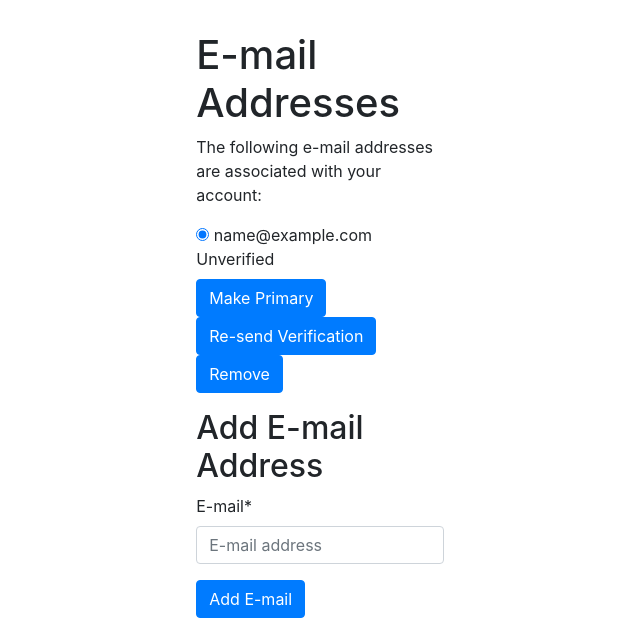
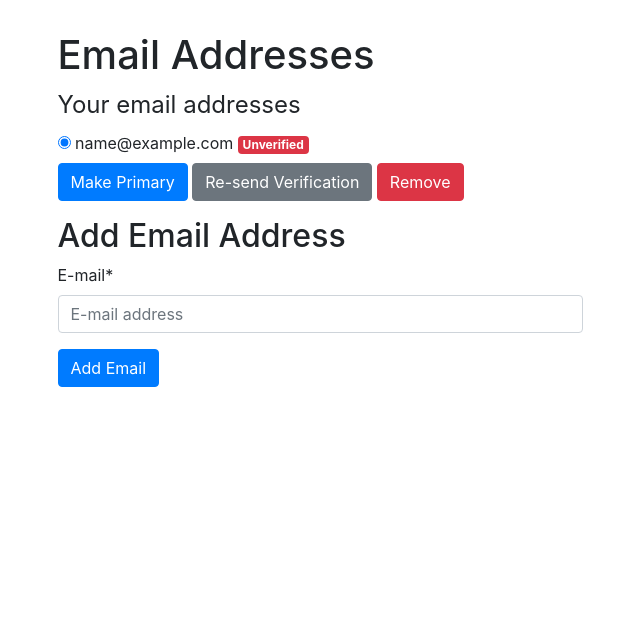
Before and after one commit to mrklees/acm-placement-app, a Django app: page /accounts/email/ in a window 1280 px wide. Shown: the part 167-800 px from the top of the page, without its empty margins (320-960 px from the left). Run offline with Django 3.2, Linux system fonts and the light colour scheme; the visitor is signed in with stand-in values (Sample User, id 1); data comes from the database, SQL or seed files in the repository; some libraries are stand-ins or nearby versions.

Commit message:
Small UI improvements on accounts side

```diff
--- a/acm_placement_app/templates/account/base.html
+++ b/acm_placement_app/templates/account/base.html
@@ -3,7 +3,8 @@
 
 {% block content %}
 <div class="row">
-  <div class="col-md-6 offset-md-3">
+{#  <div class="col-md-6 offset-md-3">#}
+  <div class="col-md-12">
     {% block inner %}{% endblock %}
   </div>
 </div>
--- a/acm_placement_app/templates/account/email.html
+++ b/acm_placement_app/templates/account/email.html
@@ -1,4 +1,3 @@
-
 {% extends "account/base.html" %}
 
 {% load i18n %}
@@ -7,15 +6,13 @@
 {% block head_title %}{% trans "Account" %}{% endblock %}
 
 {% block inner %}
-<h1>{% trans "E-mail Addresses" %}</h1>
+<h1>{% trans "Email Addresses" %}</h1>
 
 {% if user.emailaddress_set.all %}
-<p>{% trans 'The following e-mail addresses are associated with your account:' %}</p>
-
 <form action="{% url 'account_email' %}" class="email_list" method="post">
 {% csrf_token %}
 <fieldset class="blockLabels">
-
+  <legend>Your email addresses</legend>
   {% for emailaddress in user.emailaddress_set.all %}
 <div class="radio">
   <label for="email_radio_{{forloop.counter}}" class="{% if emailaddress.primary %}primary_email{%endif%}">
@@ -24,36 +21,36 @@
 
     {{ emailaddress.email }}
     {% if emailaddress.verified %}
-    <span class="verified">{% trans "Verified" %}</span>
+    <span class="badge badge-success verified">{% trans "Verified" %}</span>
     {% else %}
-    <span class="unverified">{% trans "Unverified" %}</span>
+    <span class="badge badge-danger unverified">{% trans "Unverified" %}</span>
     {% endif %}
-    {% if emailaddress.primary %}<span class="primary">{% trans "Primary" %}</span>{% endif %}
+    {% if emailaddress.primary %}<span class="badge badge-primary primary">{% trans "Primary" %}</span>{% endif %}
   </label>
 </div>
   {% endfor %}
 
 <div class="form-group">
       <button class="secondaryAction btn btn-primary" type="submit" name="action_primary" >{% trans 'Make Primary' %}</button>
-      <button class="secondaryAction btn btn-primary" type="submit" name="action_send" >{% trans 'Re-send Verification' %}</button>
-      <button class="primaryAction btn btn-primary" type="submit" name="action_remove" >{% trans 'Remove' %}</button>
+      <button class="secondaryAction btn btn-secondary" type="submit" name="action_send" >{% trans 'Re-send Verification' %}</button>
+      <button class="primaryAction btn btn-danger" type="submit" name="action_remove" >{% trans 'Remove' %}</button>
 </div>
 
 </fieldset>
 </form>
 
 {% else %}
-<p><strong>{% trans 'Warning:'%}</strong> {% trans "You currently do not have any e-mail address set up. You should really add an e-mail address so you can receive notifications, reset your password, etc." %}</p>
+<p><strong>{% trans 'Warning:'%}</strong> {% trans "You currently do not have any email address set up. You should add an email address so you can receive notifications, reset your password, etc." %}</p>
 
 {% endif %}
 
 
-    <h2>{% trans "Add E-mail Address" %}</h2>
+    <h2>{% trans "Add Email Address" %}</h2>
 
     <form method="post" action="{% url 'account_email' %}" class="add_email">
         {% csrf_token %}
         {{ form|crispy }}
-        <button class="btn btn-primary" name="action_add" type="submit">{% trans "Add E-mail" %}</button>
+        <button class="btn btn-primary" name="action_add" type="submit">{% trans "Add Email" %}</button>
     </form>
 
 {% endblock %}
@@ -63,7 +60,7 @@
 {{ block.super }}
 <script type="text/javascript">
 (function() {
-  var message = "{% trans 'Do you really want to remove the selected e-mail address?' %}";
+  var message = "{% trans 'Do you really want to remove the selected email address?' %}";
   var actions = document.getElementsByName('action_remove');
   if (actions.length) {
     actions[0].addEventListener("click", function(e) {
@@ -73,7 +70,6 @@
     });
   }
 })();
-
 $('.form-group').removeClass('row');
 </script>
 {% endblock %}
--- a/acm_placement_app/templates/users/user_detail.html
+++ b/acm_placement_app/templates/users/user_detail.html
@@ -21,8 +21,10 @@
 <div class="row">
 
   <div class="col-sm-12">
-    <a class="btn btn-primary" href="{% url 'users:update' %}" role="button">My Info</a>
-    <a class="btn btn-primary" href="{% url 'account_email' %}" role="button">E-Mail</a>
+    <ul>
+      <li><a href="{% url 'users:update' %}">Name</a></li>
+      <li><a href="{% url 'account_email' %}">Emails</a></li>
+    </ul>
     <!-- Your Stuff: Custom user template urls -->
   </div>
 
--- a/acm_placement_app/templates/users/user_form.html
+++ b/acm_placement_app/templates/users/user_form.html
@@ -10,7 +10,7 @@
     {{ form|crispy }}
     <div class="control-group">
       <div class="controls">
-        <button type="submit" class="btn">Update</button>
+        <button type="submit" class="btn btn-primary">Update</button>
       </div>
     </div>
   </form>
```
